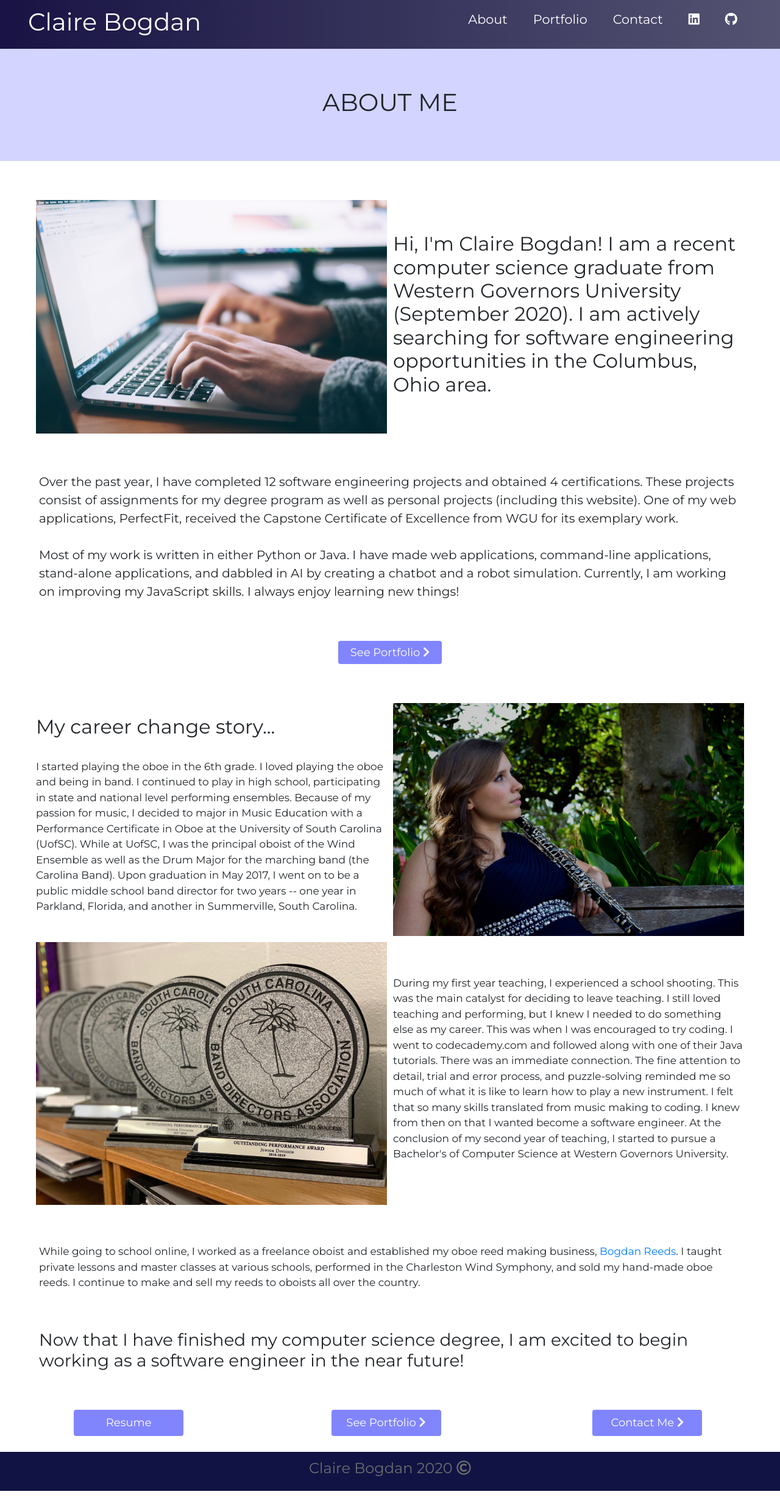
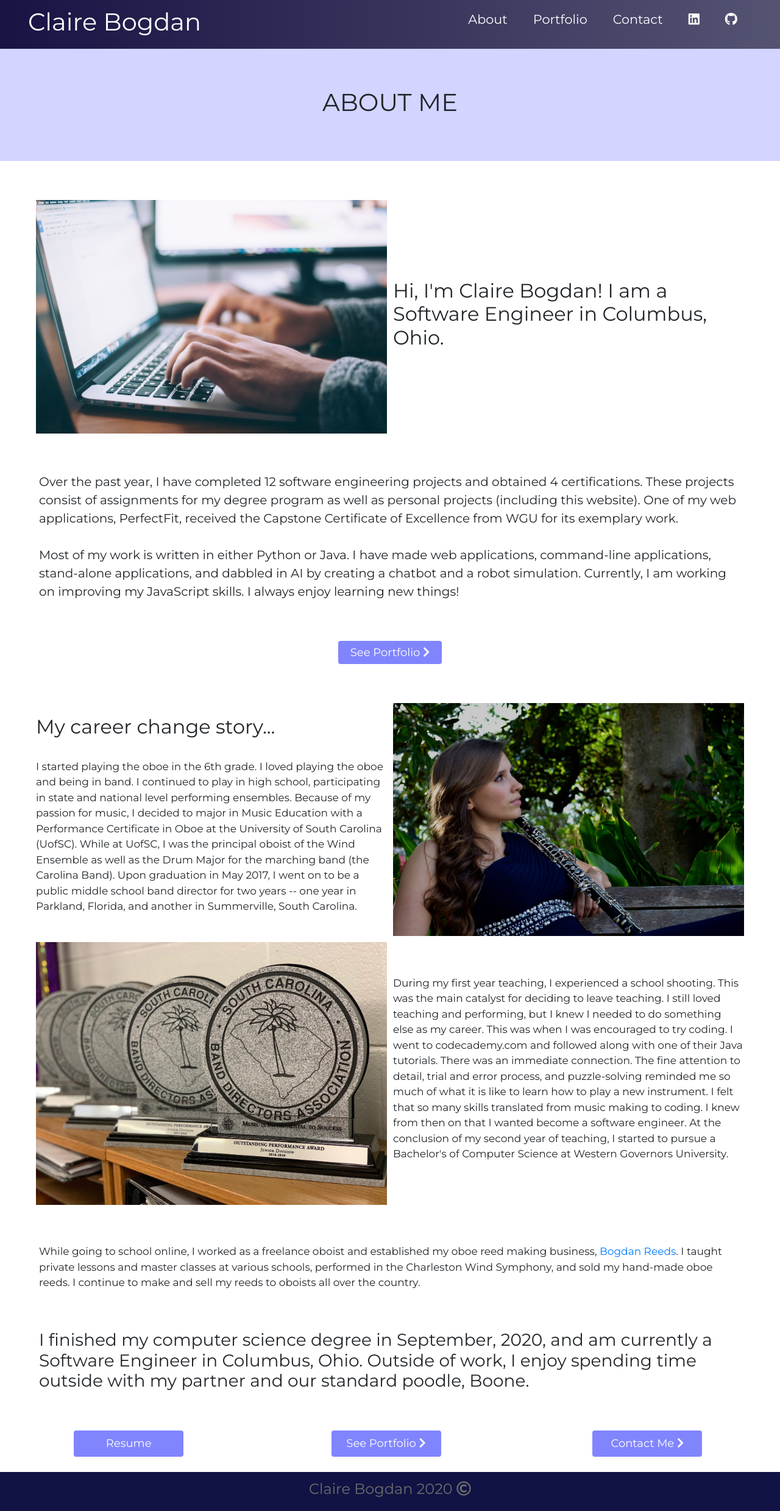
Before and after one commit to clairebogdan/portfolio, a React (Create React App) app: page /about in a window 1280 px wide. Shown: the whole page at 61% size. Before the commit the page ends 2445 px from the top, so only its background shows below. Built offline with nearby package versions, Linux system fonts and the light colour scheme; the HTML template or start-up script is replaced by a standard one.

Commit message:
updated because i got a job

```diff
--- a/src/components/pages/About.js
+++ b/src/components/pages/About.js
@@ -19,9 +19,7 @@ export default function About() {
                 <img src={computer} alt="computer" width="100%" height="100%"/>
             </div>
             <div className='bio-text'>
-                <h2>Hi, I'm Claire Bogdan! I am a recent computer science graduate from
-                Western Governors University (September 2020). I am actively searching for
-                software engineering opportunities in the Columbus, Ohio area. </h2>
+                <h2>Hi, I'm Claire Bogdan! I am a Software Engineer in Columbus, Ohio. </h2>
             </div>
         </div>
 
@@ -82,8 +80,9 @@ export default function About() {
         </div>
 
         <div className='bio-container-sm'>
-            <h3>Now that I have finished my computer science degree, I am excited to begin
-                working as a software engineer in the near future!
+            <h3>I finished my computer science degree in September, 2020, and am currently a Software
+                Engineer in Columbus, Ohio. Outside of work, I enjoy spending time outside with my partner and
+                our standard poodle, Boone.
             </h3>
         </div>
 
```
